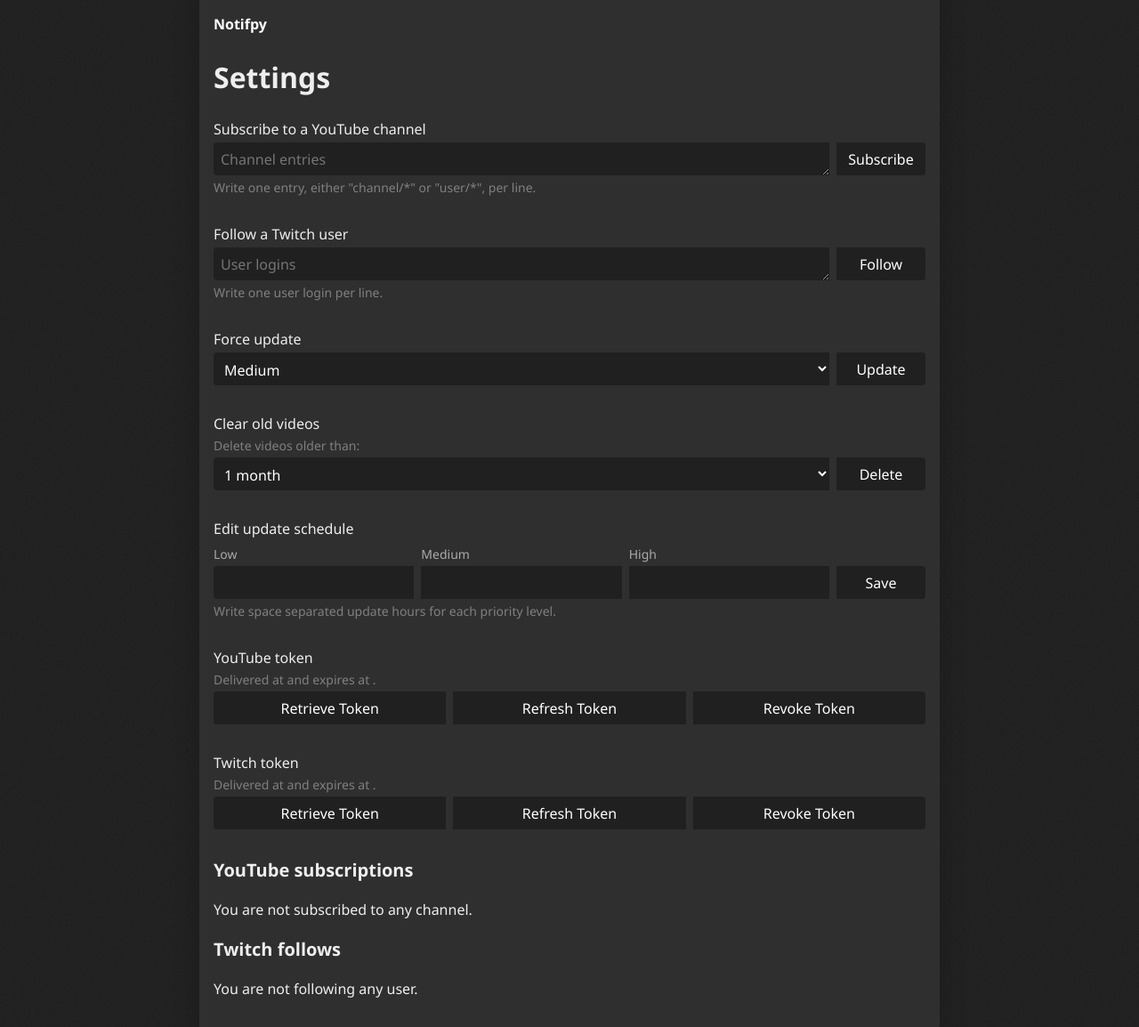
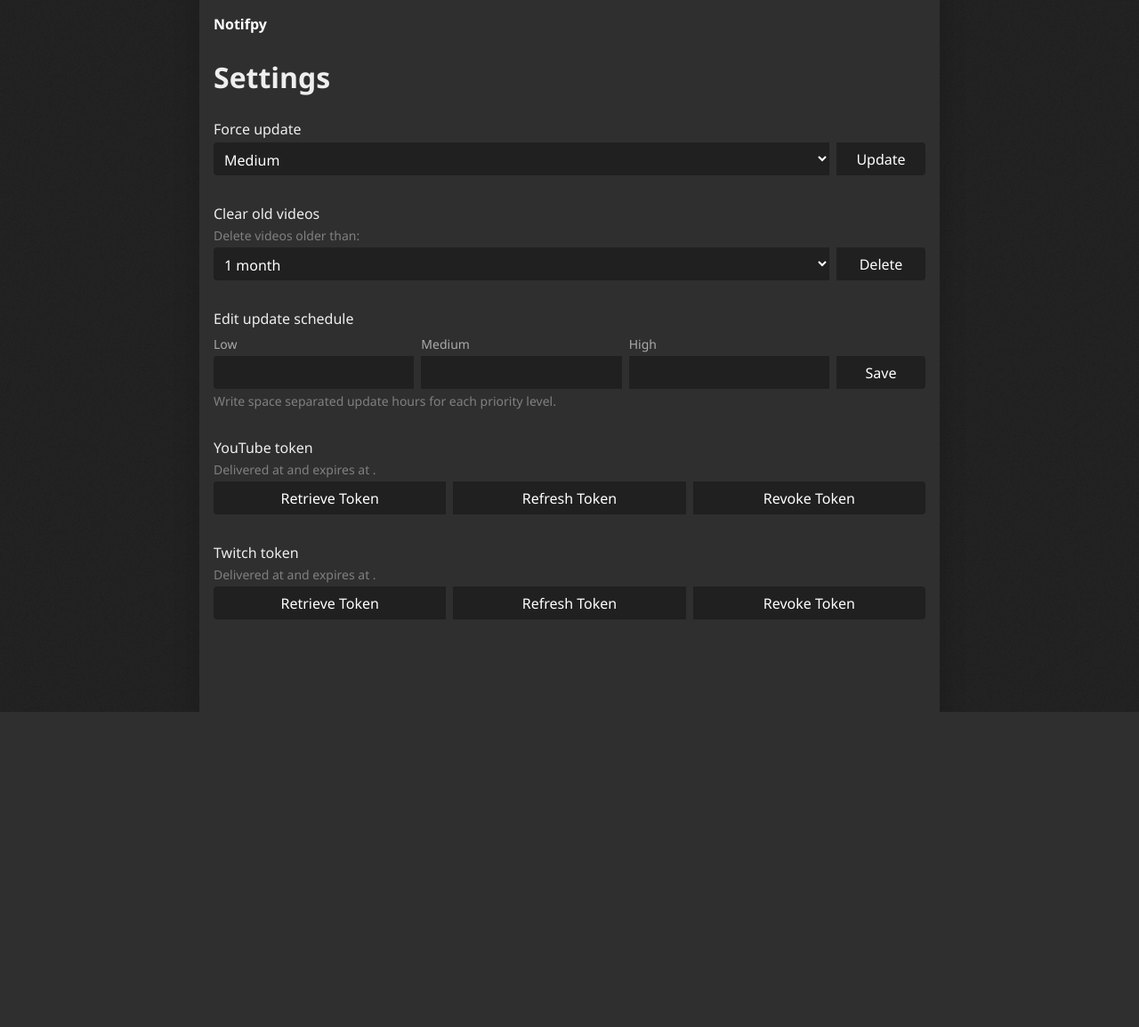
Before and after one commit to ychalier/notifpy, a Django app: template notifpy/templates/notifpy/settings.html in a window 1280 px wide. Shown: the whole page at 89% size. After the commit the page ends 800 px from the top, so only its background shows below. Run offline with Django 3.2, Linux system fonts and the light colour scheme; the template is opened without the code that fills it, so the values that code supplies are empty; some libraries are stand-ins or nearby versions.

Commit message:
Removed old subscription features from settings view

```diff
--- a/notifpy/templates/notifpy/settings.html
+++ b/notifpy/templates/notifpy/settings.html
@@ -6,34 +6,6 @@
 {% block body %}
 
 <h1>Settings</h1>
-
-<div class="setting">
-    <div class="setting__title">Subscribe to a YouTube channel</div>
-    <div class="setting__body">
-        <form class="setting__el--inline setting__el--inline--fixed_height" action="{% url 'notifpy:create_channel' %}" method="POST">
-            <textarea class="setting__el__border--first setting__el--inline__item" rows="5" name="query" placeholder="Channel entries"></textarea>
-            {% csrf_token %}
-            <input class="setting__el__border--last setting__el--inline__item setting__el--inline__item--submit" type="submit" value="Subscribe" />
-        </form>
-        <p class="setting__el--hint">
-            Write one entry, either "channel/*" or "user/*", per line.
-        </p>
-    </div>
-</div>
-
-<div class="setting">
-    <div class="setting__title">Follow a Twitch user</div>
-    <div class="setting__body">
-        <form class="setting__el--inline setting__el--inline--fixed_height" action="{% url 'notifpy:create_twitch_user' %}" method="POST">
-            <textarea class="setting__el__border--first setting__el--inline__item" rows="5" name="query" placeholder="User logins"></textarea>
-            {% csrf_token %}
-            <input class="setting__el__border--last setting__el--inline__item setting__el--inline__item--submit" type="submit" value="Follow" />
-        </form>
-        <p class="setting__el--hint">
-            Write one user login per line.
-        </p>
-    </div>
-</div>
 
 <div class="setting">
     <div class="setting__title">Force update</div>
@@ -130,35 +102,5 @@
     </div>
 </div>
 
-<h3>YouTube subscriptions</h3>
-{% if channels %}
-<div class="channel_list">
-    {% for channel in channels %}
-    <div class="icon-item">
-        <img class="channel__thumbnail" src="{{channel.thumbnail}}" alt={{channel.title}} />
-        <a href="{% url 'notifpy:channel' slug=channel.slug %}">{{channel.title}}</a>
-        <a href="{% url 'notifpy:delete_channel' slug=channel.slug %}">✕</a>
-    </div>
-    {% endfor %}
-</div>
-{% else %}
-<p>You are not subscribed to any channel.</p>
-{% endif %}
-
-<h3>Twitch follows</h3>
-{% if users %}
-<div class="channel_list">
-    {% for user in users %}
-    <div class="icon-item">
-        <img class="channel__thumbnail" src="{{user.thumbnail}}" alt={{user.display_name}} />
-        <a href="{{user.link}}">{{user.display_name}}</a>
-        <a href="{% url 'notifpy:delete_twitch_user' login=user.login%}">✕</a>
-    </div>
-    {% endfor %}
-</div>
-{% else %}
-<p>You are not following any user.</p>
-{% endif %}
-
 
 {% endblock body %}
```
Also changed, not shown: notifpy/templates/notifpy/subscriptions.html (+29 -0 lines), notifpy/views.py (+4 -4 lines).
